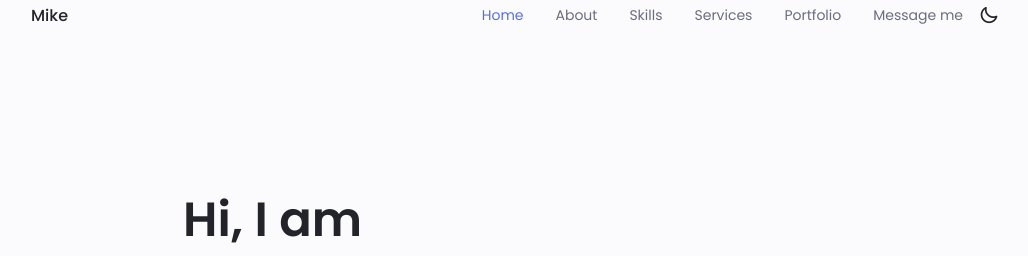
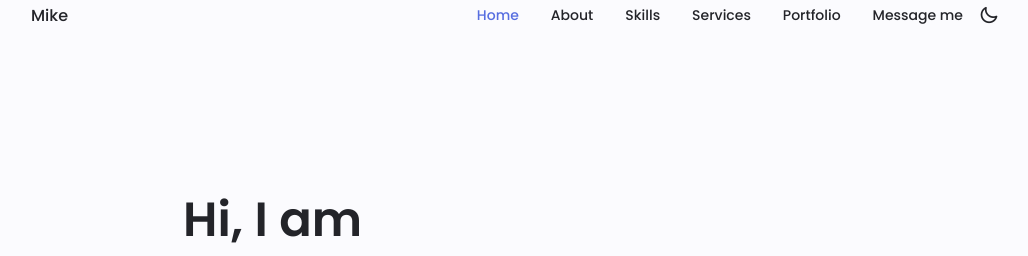
Before and after one commit to codeprogress101/codeprogress.github.io, a plain HTML site: page index.html in a window 1280 px wide. Shown: the top 256 px of the page, without its empty margins (125-1153 px from the left). Drawn offline with nearby package versions, Linux system fonts and the light colour scheme.

Commit message:
Update styles.css

```diff
--- a/assets/css/styles.css
+++ b/assets/css/styles.css
@@ -229,8 +229,9 @@ img {
   display: flex;
   flex-direction: column;
   align-items: center;
+  font-weight: var(--font-medium);
   font-size: var(--small-font-size);
-  color: var(--font-medium);
+  color: var(--title-color);
 }
 
 .nav__link:hover{
@@ -240,7 +241,7 @@ img {
   font-size: 1.2rem;
 }
 .nav__close{
-  position: :absolute;
+  position: absolute;
   right: 1.3rem;
   bottom: .5rem;
   font-size: 1.5rem;
```
